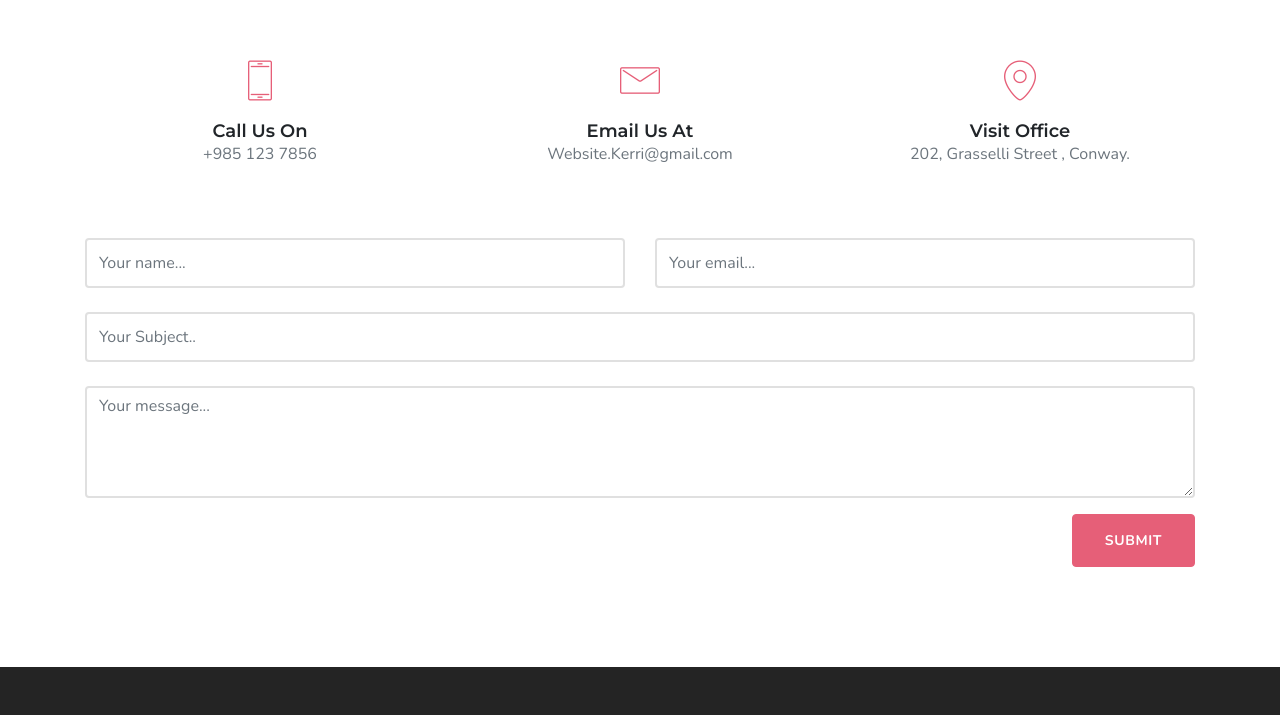
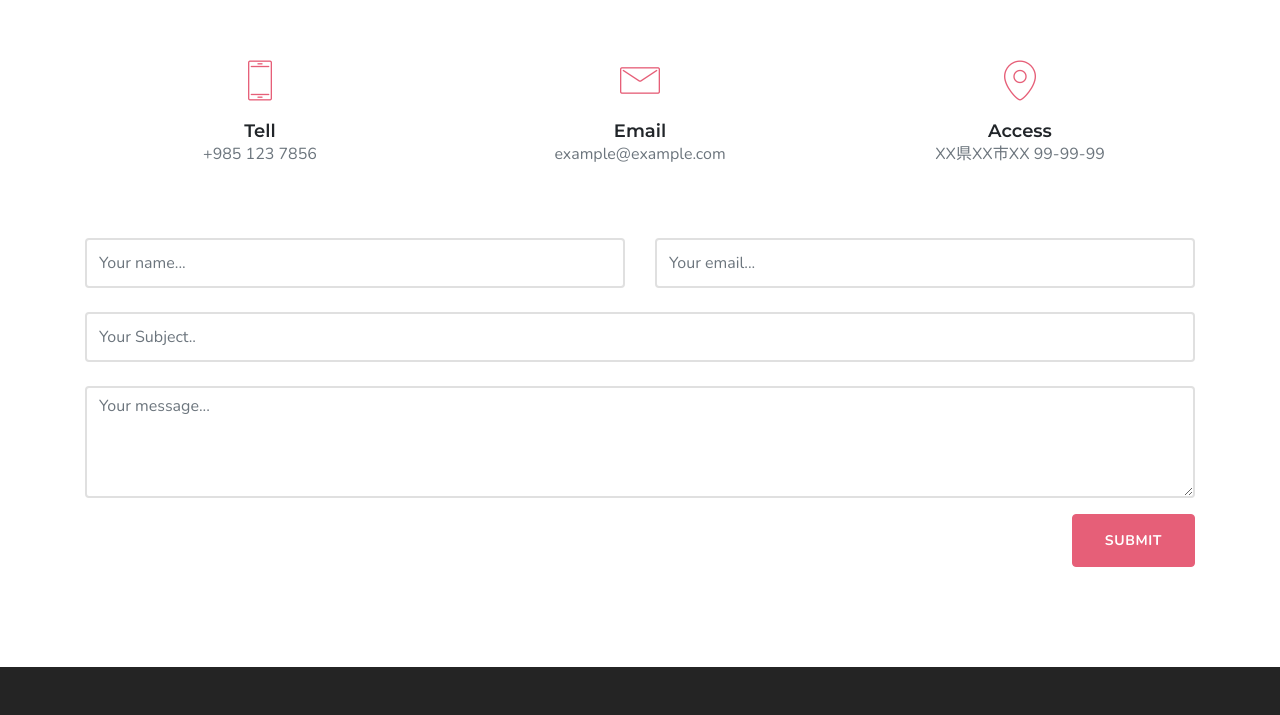
Before and after one commit to Jyu2Jr6/mysite, a plain HTML site: page index.html in a window 1280 px wide. Shown: the part 4640-5355 px from the top of the page. Drawn offline with nearby package versions, Linux system fonts and the light colour scheme; files whose address does not match are found by name.

Commit message:
Mod Contact Section

```diff
--- a/index.html
+++ b/index.html
@@ -406,7 +406,7 @@
                                 <i class="mbri-mobile2 text-custom h1"></i>
                             </div>
                             <div class="mt-3">
-                                <h5 class="mb-0 contact_detail-title font-weight-bold">Call Us On</h5>
+                                <h5 class="mb-0 contact_detail-title font-weight-bold">Tell</h5>
                                 <p class="text-muted">+985 123 7856</p>
                             </div>
                         </div>
@@ -417,8 +417,8 @@
                                 <i class="mbri-letter text-custom h1"></i>
                             </div>
                             <div class="mt-3">
-                                <h5 class="mb-0 contact_detail-title font-weight-bold">Email Us At</h5>
-                                <p class="text-muted">Website.Kerri@gmail.com</p>
+                                <h5 class="mb-0 contact_detail-title font-weight-bold">Email</h5>
+                                <p class="text-muted">example@example.com</p>
                             </div>
                         </div>
                     </div>
@@ -428,8 +428,8 @@
                                 <i class="mbri-pin text-custom h1"></i>
                             </div>
                             <div class="mt-3">
-                                <h5 class="mb-0 contact_detail-title font-weight-bold">Visit Office</h5>
-                                <p class="text-muted">202, Grasselli Street , Conway.</p>
+                                <h5 class="mb-0 contact_detail-title font-weight-bold">Access</h5>
+                                <p class="text-muted"> XX県XX市XX 99-99-99</p>
                             </div>
                         </div>
                     </div>
```
